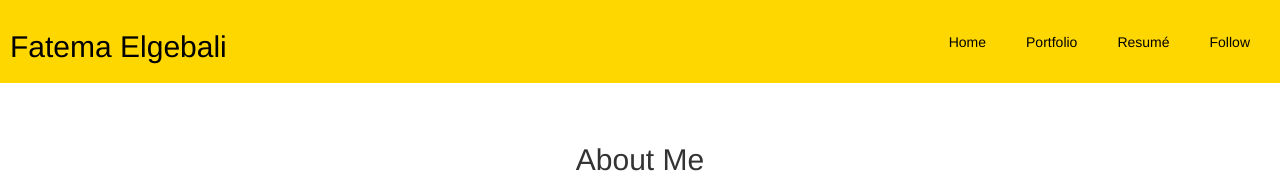
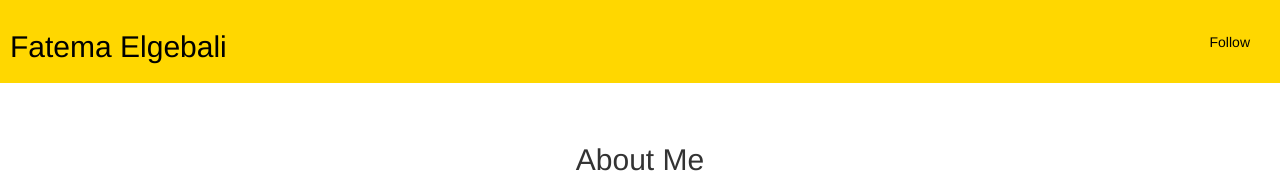
Before and after one commit to fatemamelg/fatemamelg.github.io, a plain HTML site: page index.html in a window 1280 px wide. Shown: the top 173 px of the page. Drawn offline with nearby package versions, Linux system fonts and the light colour scheme.

Commit message:
Temp removing nav links

```diff
--- a/index.html
+++ b/index.html
@@ -42,9 +42,9 @@
 
 
                 <nav class="col-sm-8 text-right">
-                    <li><a href="index.html">Home</a></li>
+                    <!--<li><a href="http://fatemamelg.github.io/">Home</a></li>
                     <li><a href="portfolio.html">Portfolio</a></li>
-                    <li><a href="Resume.pdf" target="_blank">Resumé</a></li>
+                    <li><a href="Resume.pdf" target="_blank">Resumé</a></li>-->
                     <li><a href="#contact">Follow</a></li>
                 </nav>
             </div>
```
